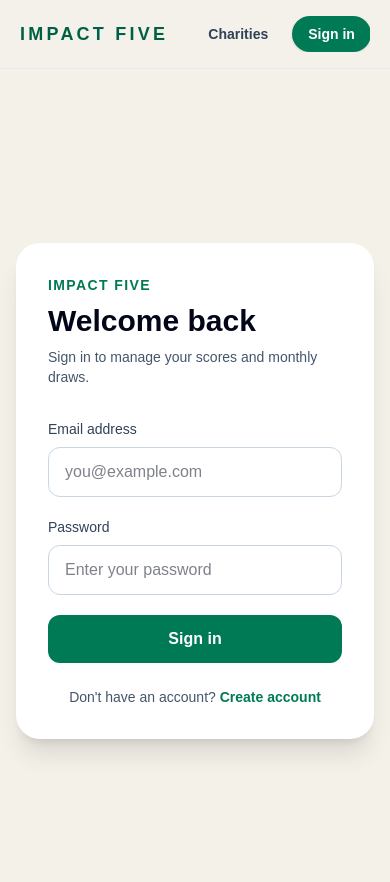
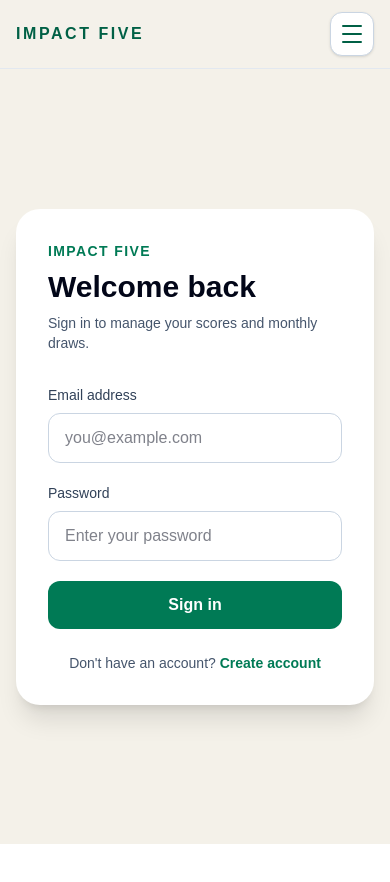
Before and after one commit to kajalhatekar/impact-five, a Next.js app: page /login in a window 390 px wide. Shown: the top 882 px of the page. After the commit the page ends 844 px from the top, so only its background shows below. Built offline with nearby package versions, Linux system fonts and the light colour scheme; no server answers.

Commit message:
Improve mobile navigation and responsive layouts

```diff
--- a/app/charities/page.tsx
+++ b/app/charities/page.tsx
@@ -1,6 +1,5 @@
 "use client";
 
-import Link from "next/link";
 import { useRouter } from "next/navigation";
 import {
   useEffect,
@@ -227,41 +226,6 @@ export default function CharitiesPage() {
 
   return (
     <main className="min-h-screen bg-[#f5f1e8] text-slate-950">
-      <header className="border-b border-slate-200 bg-[#f5f1e8]/95">
-        <div className="mx-auto flex max-w-7xl items-center justify-between px-4 py-5 sm:px-6 lg:px-8">
-          <Link
-            href="/"
-            className="text-lg font-black uppercase tracking-[0.16em] text-emerald-800"
-          >
-            Impact Five
-          </Link>
-
-          <nav className="flex items-center gap-4">
-            {userId ? (
-              <Link
-                href="/dashboard"
-                className="text-sm font-semibold text-slate-700 transition hover:text-emerald-700"
-              >
-                Dashboard
-              </Link>
-            ) : (
-              <Link
-                href="/login"
-                className="text-sm font-semibold text-slate-700 transition hover:text-emerald-700"
-              >
-                Sign in
-              </Link>
-            )}
-
-            <Link
-              href={userId ? "/dashboard" : "/signup"}
-              className="rounded-full bg-emerald-700 px-5 py-2.5 text-sm font-semibold text-white transition hover:bg-emerald-800"
-            >
-              {userId ? "My account" : "Join the impact"}
-            </Link>
-          </nav>
-        </div>
-      </header>
 
       <section className="px-4 pb-14 pt-16 sm:px-6 lg:px-8">
         <div className="mx-auto max-w-7xl">
--- a/app/components/navigation-links.tsx
+++ b/app/components/navigation-links.tsx
@@ -93,6 +93,9 @@ export default function NavigationLinks({
             key={item.href}
             href={item.href}
             aria-current={active ? "page" : undefined}
+            onClick={(event) => {
+              event.currentTarget.closest("details")?.removeAttribute("open");
+            }}
             className={`whitespace-nowrap rounded-full px-4 py-2 text-sm font-semibold transition ${
               active
                 ? "bg-emerald-700 text-white shadow-sm"
--- a/app/components/site-header.tsx
+++ b/app/components/site-header.tsx
@@ -1,5 +1,4 @@
 import Link from "next/link";
-import { revalidatePath } from "next/cache";
 import { redirect } from "next/navigation";
 
 import { createClient } from "@/lib/supabase/server";
@@ -10,9 +9,7 @@ function getInitials(name: string) {
     .trim()
     .split(/\s+/)
     .slice(0, 2)
-    .map((word) =>
-      word.charAt(0).toUpperCase(),
-    )
+    .map((word) => word.charAt(0).toUpperCase())
     .join("");
 }
 
@@ -26,30 +23,19 @@ export default async function SiteHeader() {
   let isAdmin = false;
 
   if (user) {
-    const {
-      data: adminStatus,
-      error: adminStatusError,
-    } = await supabase.rpc("is_admin");
+    const { data: adminResult } = await supabase.rpc("is_admin");
 
-    if (!adminStatusError) {
-      isAdmin = Boolean(adminStatus);
-    }
+    isAdmin = adminResult === true;
   }
 
   const metadataName =
-    typeof user?.user_metadata?.full_name ===
-    "string"
+    typeof user?.user_metadata?.full_name === "string"
       ? user.user_metadata.full_name.trim()
       : "";
 
-  const emailName =
-    user?.email?.split("@")[0] ?? "User";
-
-  const displayName =
-    metadataName || emailName;
-
-  const initials =
-    getInitials(displayName) || "U";
+  const emailName = user?.email?.split("@")[0] ?? "User";
+  const displayName = metadataName || emailName;
+  const initials = getInitials(displayName) || "U";
 
   async function signOut() {
     "use server";
@@ -58,34 +44,27 @@ export default async function SiteHeader() {
 
     await supabase.auth.signOut();
 
-    revalidatePath("/", "layout");
-
     redirect("/login");
   }
 
   return (
     <header className="sticky top-0 z-50 border-b border-slate-200 bg-[#f4f1e9]/95 backdrop-blur">
-      <div className="mx-auto flex max-w-7xl items-center justify-between gap-6 px-5 py-4 sm:px-8">
+      <div className="mx-auto flex max-w-7xl items-center justify-between gap-4 px-4 py-3 sm:px-8 sm:py-4">
         <Link
           href={user ? "/dashboard" : "/"}
-          className="shrink-0 text-lg font-black uppercase tracking-[0.18em] text-emerald-800"
+          className="shrink-0 text-base font-black uppercase tracking-[0.16em] text-emerald-800 sm:text-lg sm:tracking-[0.18em]"
         >
           Impact Five
         </Link>
 
-        <div className="flex min-w-0 items-center gap-3">
-          <nav
-            aria-label="Main navigation"
-            className="flex items-center gap-2 overflow-x-auto"
-          >
-            <NavigationLinks
-              isSignedIn={Boolean(user)}
-              isAdmin={isAdmin}
-            />
+        {/* Desktop navigation */}
+        <div className="hidden items-center gap-3 lg:flex">
+          <nav aria-label="Main navigation" className="flex items-center gap-2">
+            <NavigationLinks isSignedIn={Boolean(user)} isAdmin={isAdmin} />
           </nav>
 
           {user && (
-            <details className="group relative shrink-0">
+            <details className="group relative">
               <summary
                 aria-label="Open account menu"
                 className="flex cursor-pointer list-none items-center gap-3 rounded-full border border-slate-300 bg-white py-1.5 pl-1.5 pr-3 transition hover:border-emerald-600 hover:shadow-sm [&::-webkit-details-marker]:hidden"
@@ -121,35 +100,11 @@ export default async function SiteHeader() {
                       <p className="truncate text-sm text-slate-500">
                         {user.email}
                       </p>
-
-                      {isAdmin && (
-                        <p className="mt-1 text-xs font-bold uppercase tracking-wider text-emerald-700">
-                          Administrator
-                        </p>
-                      )}
                     </div>
                   </div>
                 </div>
 
                 <div className="p-2">
-                  {isAdmin && (
-                    <>
-                      <Link
-                        href="/admin/draws"
-                        className="block rounded-xl px-4 py-3 text-sm font-semibold text-slate-700 transition hover:bg-slate-50 hover:text-emerald-800"
-                      >
-                        Manage draws
-                      </Link>
-
-                      <Link
-                        href="/admin/winners"
-                        className="block rounded-xl px-4 py-3 text-sm font-semibold text-slate-700 transition hover:bg-slate-50 hover:text-emerald-800"
-                      >
-                        Review winners
-                      </Link>
-                    </>
-                  )}
-
                   <form action={signOut}>
                     <button
                       type="submit"
@@ -163,6 +118,62 @@ export default async function SiteHeader() {
             </details>
           )}
         </div>
+
+        {/* Mobile hamburger menu */}
+        <details className="group relative lg:hidden">
+          <summary
+            aria-label="Open navigation menu"
+            className="flex h-11 w-11 cursor-pointer list-none items-center justify-center rounded-xl border border-slate-300 bg-white text-emerald-800 shadow-sm transition hover:border-emerald-600 [&::-webkit-details-marker]:hidden"
+          >
+            <span className="flex flex-col gap-1.5">
+              <span className="h-0.5 w-5 rounded-full bg-current transition group-open:translate-y-2 group-open:rotate-45" />
+              <span className="h-0.5 w-5 rounded-full bg-current transition group-open:opacity-0" />
+              <span className="h-0.5 w-5 rounded-full bg-current transition group-open:-translate-y-2 group-open:-rotate-45" />
+            </span>
+          </summary>
+
+          <div className="absolute right-0 mt-3 w-[calc(100vw-2rem)] max-w-sm overflow-hidden rounded-2xl border border-slate-200 bg-white shadow-xl">
+            {user && (
+              <div className="border-b border-slate-100 p-4">
+                <div className="flex items-center gap-3">
+                  <span className="flex h-11 w-11 shrink-0 items-center justify-center rounded-full bg-emerald-700 text-sm font-bold text-white">
+                    {initials}
+                  </span>
+
+                  <div className="min-w-0">
+                    <p className="truncate font-bold text-slate-950">
+                      {displayName}
+                    </p>
+
+                    <p className="truncate text-sm text-slate-500">
+                      {user.email}
+                    </p>
+                  </div>
+                </div>
+              </div>
+            )}
+
+            <nav
+              aria-label="Mobile navigation"
+              className="flex flex-col gap-1 p-3"
+            >
+              <NavigationLinks isSignedIn={Boolean(user)} isAdmin={isAdmin} />
+            </nav>
+
+            {user && (
+              <div className="border-t border-slate-100 p-3">
+                <form action={signOut}>
+                  <button
+                    type="submit"
+                    className="w-full rounded-xl px-4 py-3 text-left text-sm font-semibold text-red-700 transition hover:bg-red-50"
+                  >
+                    Sign out
+                  </button>
+                </form>
+              </div>
+            )}
+          </div>
+        </details>
       </div>
     </header>
   );
--- a/app/login/page.tsx
+++ b/app/login/page.tsx
@@ -35,7 +35,7 @@ export default function LoginPage() {
   }
 
   return (
-    <main className="flex min-h-screen items-center justify-center bg-[#f4f1e9] px-4">
+    <main className="flex min-h-[calc(100dvh-69px)] items-center justify-center bg-[#f4f1e9] px-4">
       <section className="w-full max-w-md rounded-3xl bg-white p-8 shadow-xl">
         <p className="mb-2 text-sm font-semibold uppercase tracking-widest text-emerald-700">
           Impact Five
--- a/app/signup/page.tsx
+++ b/app/signup/page.tsx
@@ -42,7 +42,7 @@ async function handleSignup(event: SyntheticEvent<HTMLFormElement>) {
   }
 
   return (
-    <main className="flex min-h-screen items-center justify-center bg-[#f4f1e9] px-4">
+    <main className="flex min-h-[calc(100dvh-69px)] items-center justify-center bg-[#f4f1e9] px-4">
       <section className="w-full max-w-md rounded-3xl bg-white p-8 shadow-xl">
         <p className="mb-2 text-sm font-semibold uppercase tracking-widest text-emerald-700">
           Impact Five
```
